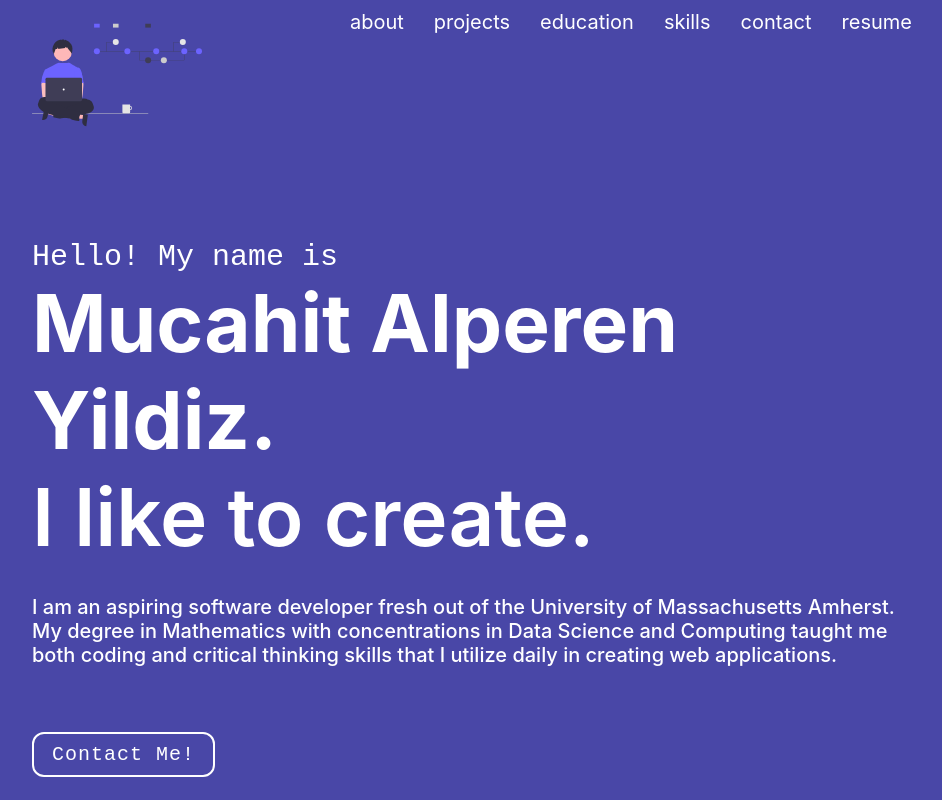
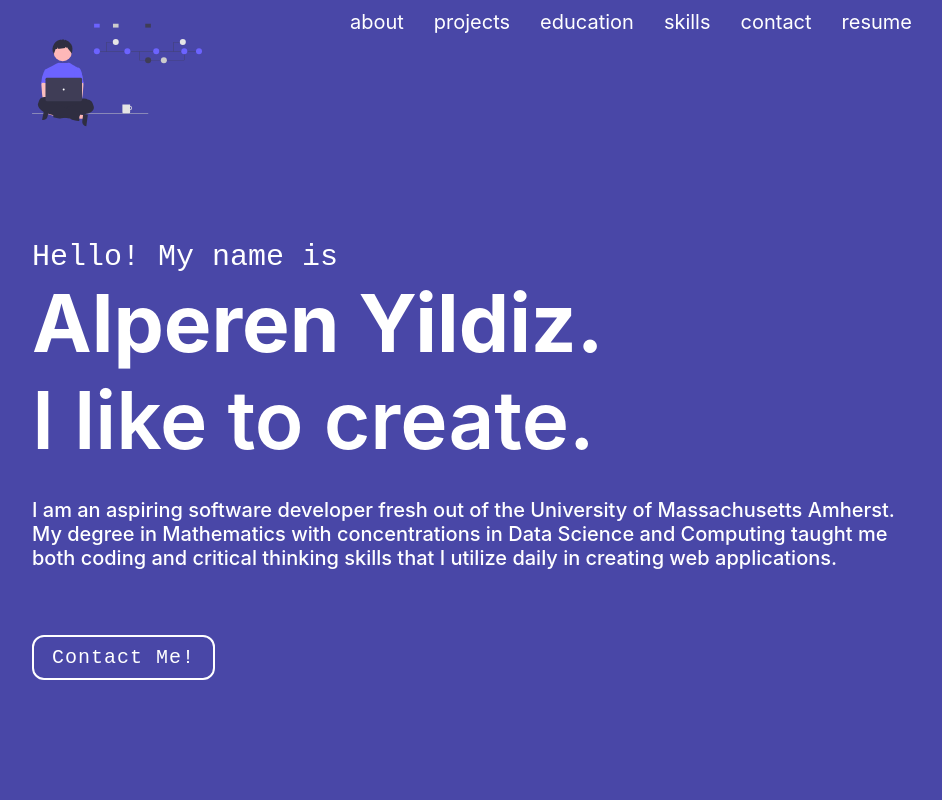
Before and after one commit to mucyildiz/mucyildiz.github.io, a React (Create React App) app in the folder client/: page / in a window 1280 px wide. Shown: the top 800 px of the page, without its empty margins (168-1110 px from the left). Built offline with nearby package versions, Linux system fonts and the light colour scheme.

Commit message:
edited name and about section

```diff
--- a/client/package.json
+++ b/client/package.json
@@ -7,6 +7,7 @@
     "@testing-library/jest-dom": "^5.11.4",
     "@testing-library/react": "^11.1.0",
     "@testing-library/user-event": "^12.1.10",
+    "gh-pages": "^3.2.2",
     "react": "^17.0.2",
     "react-dom": "^17.0.2",
     "react-scripts": "4.0.3",
--- a/client/src/components/AboutMe.js
+++ b/client/src/components/AboutMe.js
@@ -9,7 +9,7 @@ function AboutMe() {
         <div id='words'>
         I am a recent graduate from the University of Massachusetts Amherst where I majored in Mathematics with concentrations in Computing
         and Data Science. In addition to the coding I did for my coursework at UMass, I enjoy programming as a hobby and much of my free time
-        is spent working on personal projects and keeping up with the web development world. I am currently looking for an entry level position!
+        is spent working on personal projects and keeping up with the web development world. I am currently looking for opportunities!
         </div>
       </div>
       <img id='computers' src='assets/images/computers.svg' alt='' />
--- a/client/src/components/Introduction.js
+++ b/client/src/components/Introduction.js
@@ -4,7 +4,7 @@ function Introduction() {
   return (
     <div id='intro-container'>
       <div id='greeting'>Hello! My name is</div>
-      <div id='name'>Mucahit Alperen Yildiz.
+      <div id='name'>Alperen Yildiz.
         <br/>
         <span id='subtitle'>I like to create.</span>
       </div>
```
Also changed, not shown: 2 other files (tests, documents, lock files or other folders).
